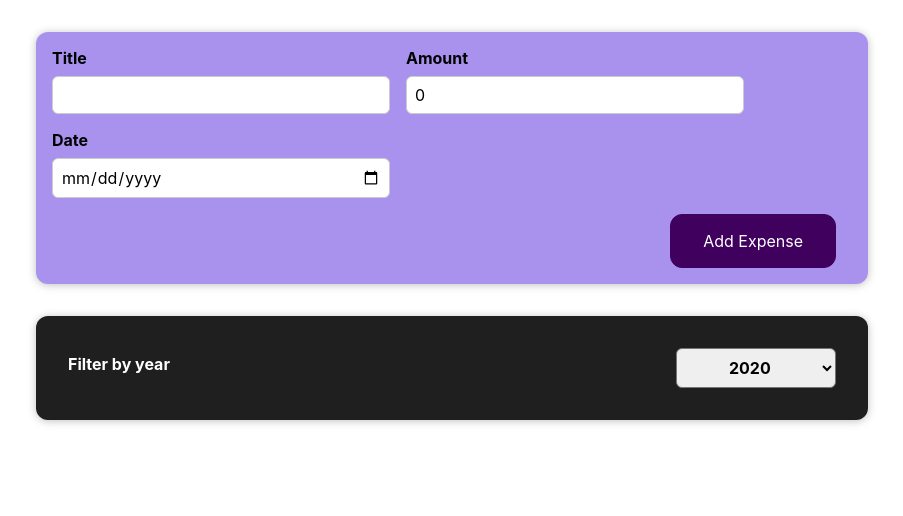
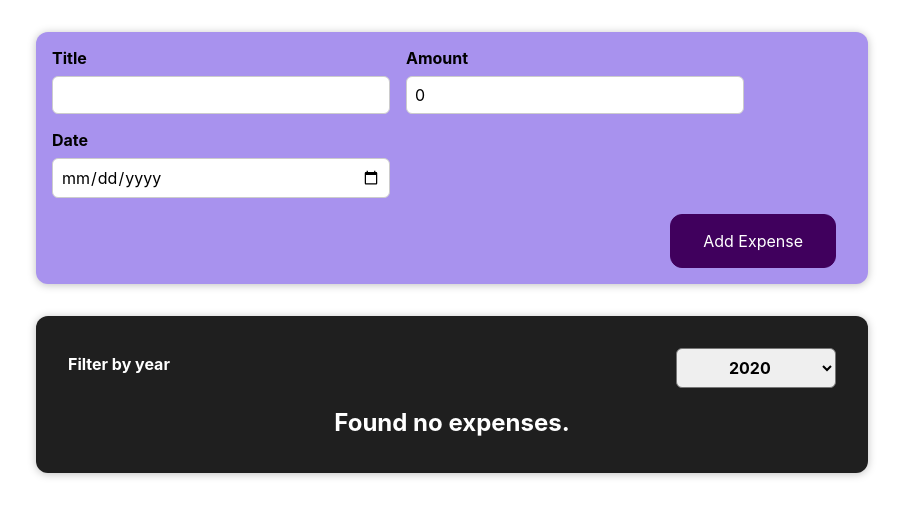
Before and after one commit to jmucak/react-app-expenses, a React (Create React App) app: page / in a window 1280 px wide. Shown: the top 516 px of the page, without its empty margins (188-1091 px from the left). Built offline with nearby package versions, Linux system fonts and the light colour scheme.

Commit message:
update expense list

```diff
--- a/src/components/expenses/ExpenseItem.js
+++ b/src/components/expenses/ExpenseItem.js
@@ -1,23 +1,17 @@
 import {Card} from "../common/Card";
 import {ExpenseDate} from "./ExpenseDate";
-import {useState} from "react";
 import "./ExpenseItem.css";
 
 export const ExpenseItem = (props) => {
-    const [title, setTitle] = useState(props.title);
-
-    const clickHandler = () => {
-        setTitle('Updated');
-    }
-
     return (
+        <li>
             <Card className="expense-item">
                 <ExpenseDate date={props.date}/>
                 <div className='expense-item__description'>
-                <h2>{title}</h2>
+                    <h2>{props.title}</h2>
                     <div className='expense-item__price'>${props.amount}</div>
                 </div>
-            <button onClick={clickHandler}>Change Title</button>
             </Card>
+        </li>
     );
 }
--- a/src/components/expenses/Expenses.js
+++ b/src/components/expenses/Expenses.js
@@ -1,8 +1,8 @@
-import {ExpenseItem} from "./ExpenseItem";
 import {Card} from "../common/Card";
 import './Expenses.css';
 import {ExpensesFilter} from "./ExpensesFilter";
 import {useState} from "react";
+import {ExpensesList} from "./ExpensesList";
 
 export const Expenses = (props) => {
     const [filteredYear, setFilteredYear] = useState('2020');
@@ -10,19 +10,16 @@
         setFilteredYear(selectedFilter);
     };
 
-    console.log(filteredYear);
+    const filteredExpenses = props.items.filter(expense => {
+        return expense.date.getFullYear().toString() === filteredYear;
+    });
 
     return (
-        <Card className="expenses">
-            <ExpensesFilter selected={filteredYear} onFilterChange={filterChangeHandler}/>
-            {props.items.map((expense) => {
-                return <ExpenseItem
-                    key={expense.id}
-                    title={expense.title}
-                    amount={expense.amount}
-                    date={expense.date}
-                />
-            })}
-        </Card>
+        <div>
+            <Card className="expenses">
+                <ExpensesFilter selected={filteredYear} onFilterChange={filterChangeHandler}/>
+                <ExpensesList items={filteredExpenses}/>
+            </Card>
+        </div>
     );
 }
--- /dev/null
+++ b/src/components/expenses/ExpensesList.css
@@ -0,0 +1,9 @@
+.expenses-list {
+    list-style: none;
+    padding: 0;
+}
+
+.expenses-list__fallback {
+    color: white;
+    text-align: center;
+}
--- /dev/null
+++ b/src/components/expenses/ExpensesList.js
@@ -0,0 +1,21 @@
+import './ExpensesList.css';
+import {ExpenseItem} from "./ExpenseItem";
+
+export const ExpensesList = props => {
+    if (props.items.length === 0) {
+        return <h2 className='expenses-list__fallback'>Found no expenses.</h2>;
+    }
+
+    return (
+        <ul className='expenses-list'>
+            {props.items.map((expense) => (
+                <ExpenseItem
+                    key={expense.id}
+                    title={expense.title}
+                    amount={expense.amount}
+                    date={expense.date}
+                />
+            ))}
+        </ul>
+    );
+}
```
Lines whose indentation alone changed are shown as unchanged.
